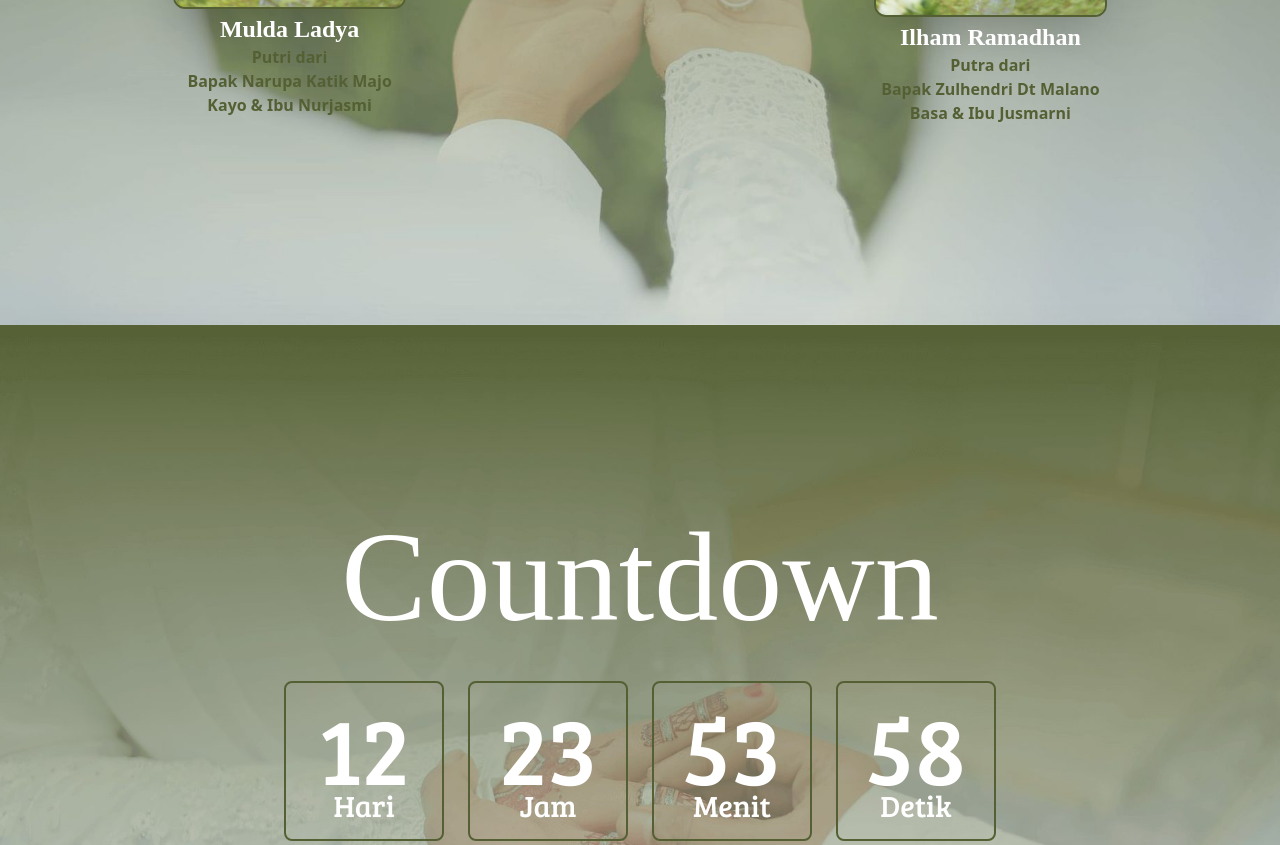
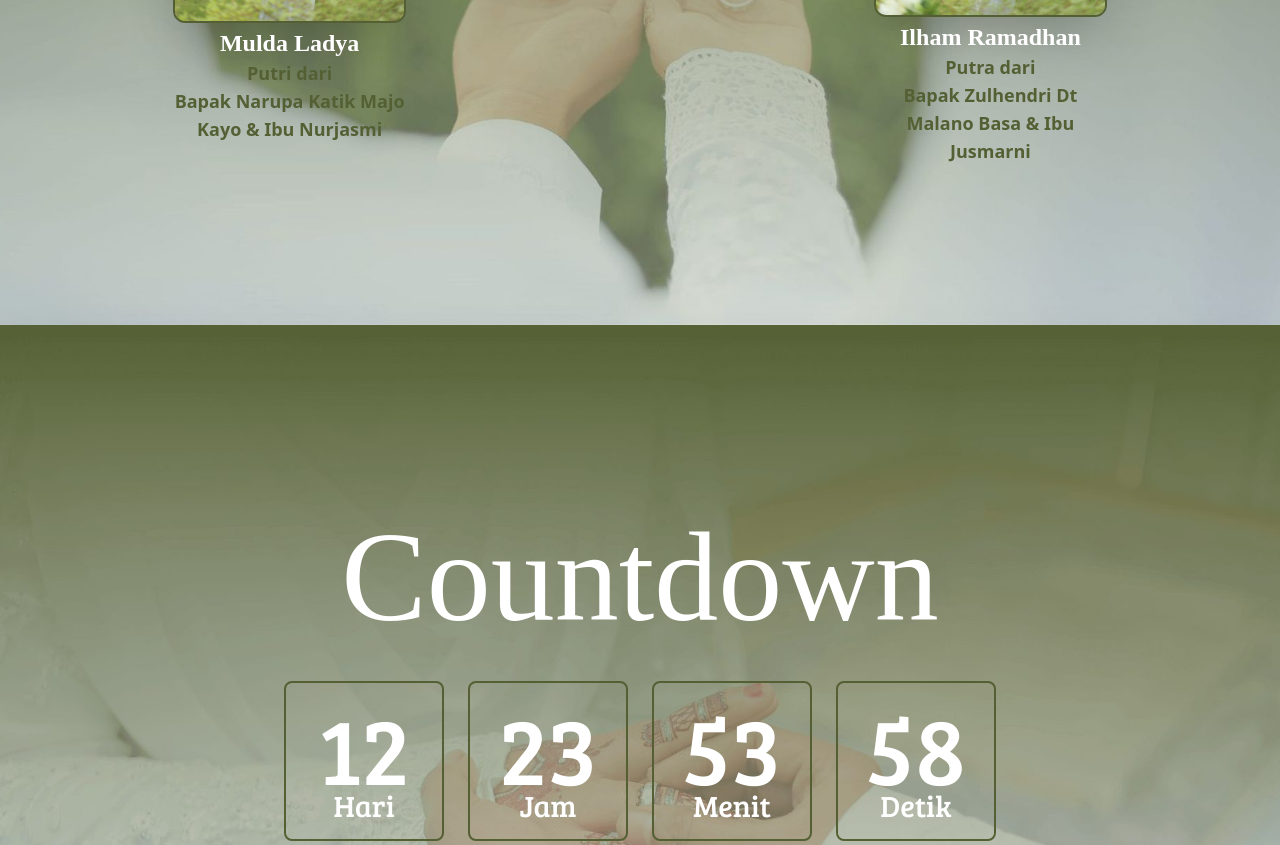
Before and after one commit to bebekgarut/web_pernikahan, a website: page index.html in a window 1280 px wide. Shown: the part 1275-2120 px from the top of the page. Drawn offline with nearby package versions, Linux system fonts and the light colour scheme; no server answers; a web font is replaced by a local one.

Commit message:
test font 2

```diff
--- a/index.html
+++ b/index.html
@@ -79,8 +79,8 @@
                     <div class="xl:w-1/5 lg:w-1/4 md:w-1/5 flex-col justify-center flex items-center text-white">
                         <img src="img/F2_2.jpg" class="hp:w-40 xs:w-48 sm:w-56 md:w-full rounded-xl mb-1 items-center border-2 border-warna1 shadow-2xl animasifoto2" alt="" loading="eager">
                         <p class="text-center text-xl font-semibold font-belleza lg:text-2xl">Mulda Ladya</p>
-                        <p class="text-center text-warna1 font-semibold text-sm -mt-1 sm:mt-0 lg:text-base">Putri dari</p>
-                        <p class="text-center text-warna1 font-semibold text-sm -mt-1 sm:mt-0 lg:text-base">Bapak Narupa Katik Majo Kayo
+                        <p class="text-center text-warna1 font-semibold text-sm -mt-1 sm:mt-0 xl:text-lg">Putri dari</p>
+                        <p class="text-center text-warna1 font-semibold text-sm -mt-1 sm:mt-0 xl:text-lg">Bapak Narupa Katik Majo Kayo
                             & Ibu Nurjasmi</p>
                     </div>
                     <div class="lg:w-2/5 xl:w-2/5 md:w-1/5  lg:flex lg:justify-center md:justify-center md:flex">
@@ -89,8 +89,8 @@
                     <div class="xl:w-1/5 lg:w-1/4 md:w-1/5 flex-col justify-center flex items-center text-white">
                         <img src="img/F2_1.jpg" class="hp:w-40 xs:w-48 sm:w-56 md:w-full rounded-xl mb-1 items-center border-2 border-warna1 shadow-2xl animasifoto2" alt="" loading="eager">
                         <p class="text-center text-xl font-semibold font-belleza lg:text-2xl">Ilham Ramadhan</p>
-                        <p class="text-center text-warna1 font-semibold text-sm -mt-1 sm:mt-0 xl:text-base">Putra dari</p>
-                        <p class="text-center text-warna1 font-semibold text-sm -mt-1 sm:mt-0 xl:text-base">Bapak Zulhendri Dt Malano Basa & Ibu Jusmarni</p>
+                        <p class="text-center text-warna1 font-semibold text-sm -mt-1 sm:mt-0 xl:text-lg">Putra dari</p>
+                        <p class="text-center text-warna1 font-semibold text-sm -mt-1 sm:mt-0 xl:text-lg">Bapak Zulhendri Dt Malano Basa & Ibu Jusmarni</p>
                     </div>
                 </div>
             </div>
```
Also changed, not shown: src/output.css.
